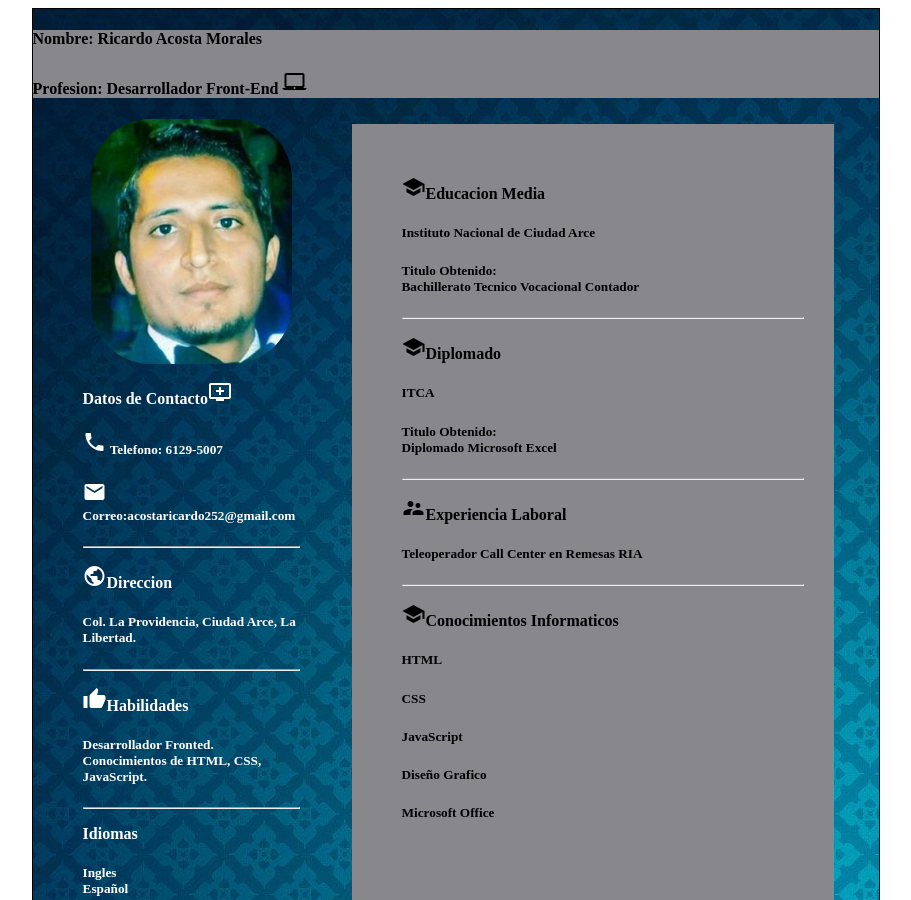
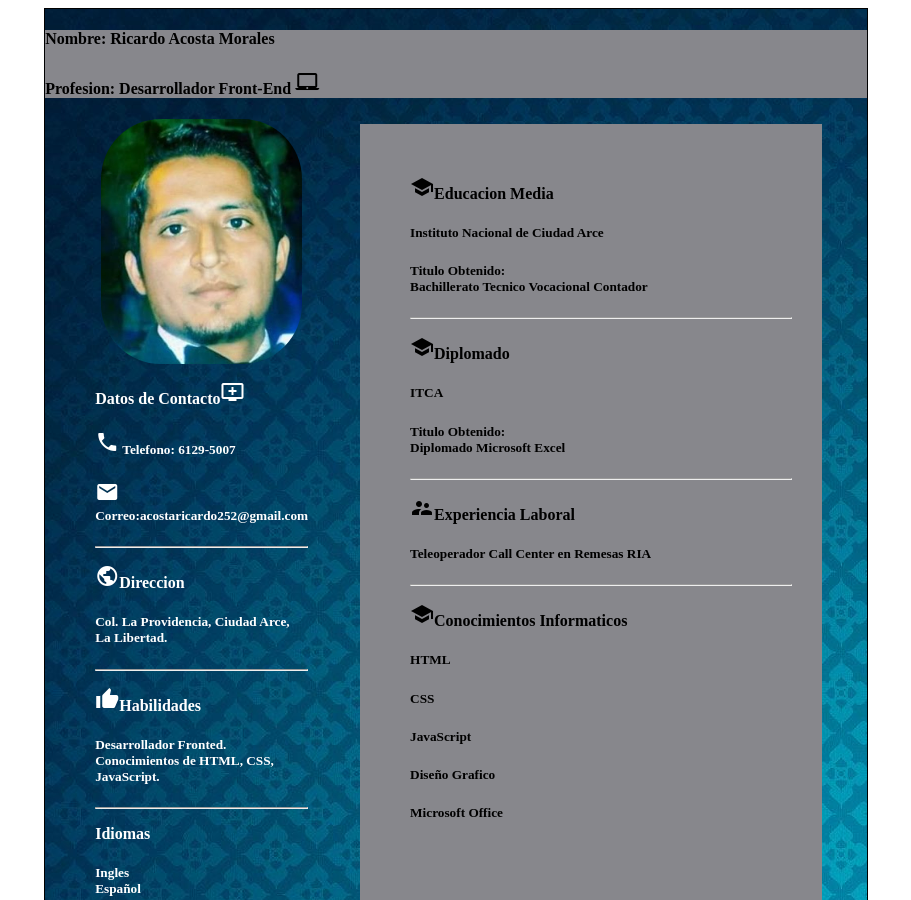
Before and after one commit to RicardoAcostaMorales/Curriculum, a plain HTML site: page index.html in a window 1280 px wide. Shown: the top 900 px of the page, without its empty margins (184-1095 px from the left). Drawn offline with Linux system fonts and the light colour scheme.

Commit message:
changes
changes

```diff
--- a/style.css
+++ b/style.css
@@ -1,5 +1,5 @@
 .principal {
-    width: 67%;
+    width: 65%;
     margin: auto;
     margin-bottom: 0%;
     border-width: 1px;
```
